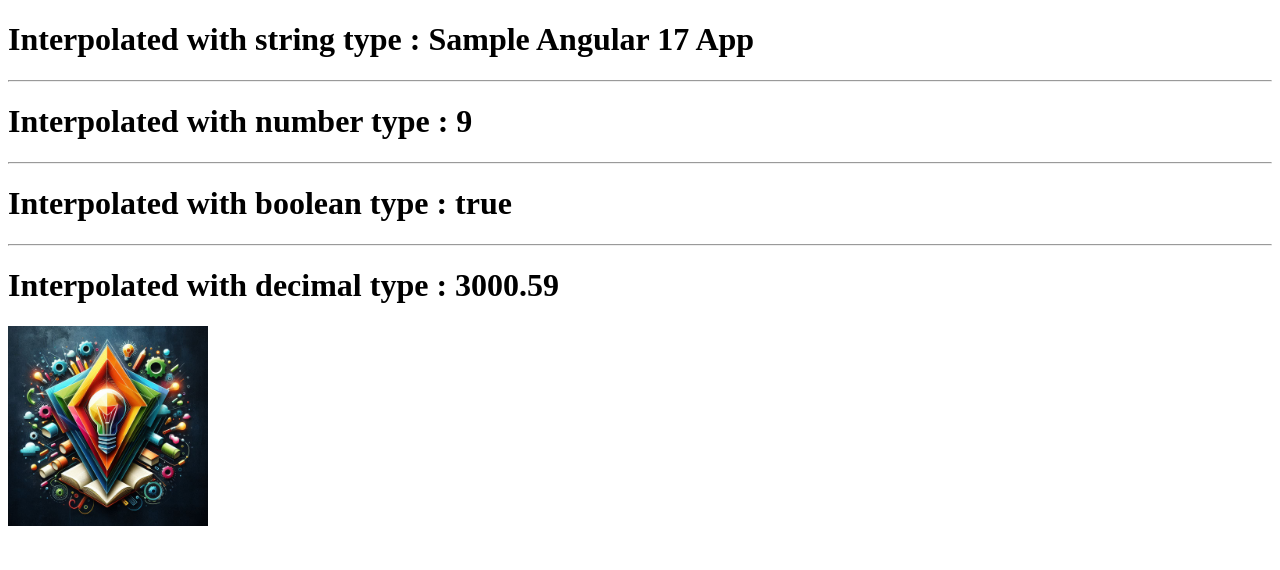
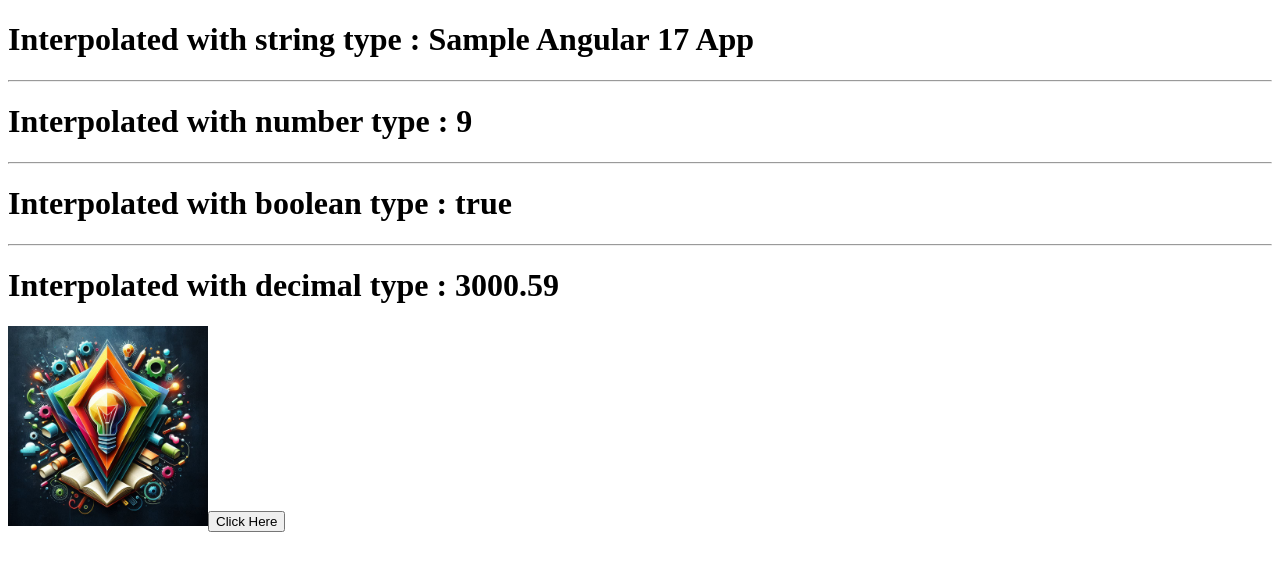
Before and after one commit to sachindwivediit/LearnAngular17_With_Module, an Angular app: page / in a window 1280 px wide. Shown: the top 570 px of the page. Built offline with nearby package versions, Linux system fonts and the light colour scheme.

Commit message:
Added Event Binding

```diff
--- a/src/app/app.component.html
+++ b/src/app/app.component.html
@@ -8,3 +8,6 @@
 
 <!--Property Binding (Binding values to HTML attributes)-->
 <img [src]="imgUrl" alt="MyLogo" height="200" width="200">
+
+<!--Event Binding(Handling User Actions)-->
+<button class="btn" (click)="btnClick()">Click Here</button>
--- a/src/app/app.component.ts
+++ b/src/app/app.component.ts
@@ -11,4 +11,8 @@ export class AppComponent {
   IsActive :  boolean = true;
   salary : number = 3000.59;
   imgUrl:string = "assets/logo.png";
+
+  btnClick() : void{
+    this.salary = 10000.40;
+  }
 }
```
